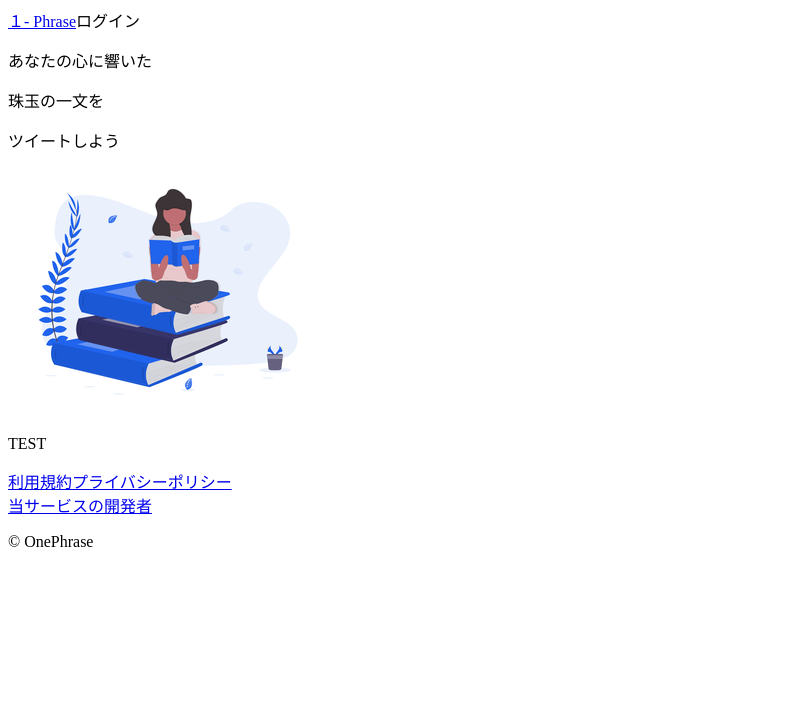
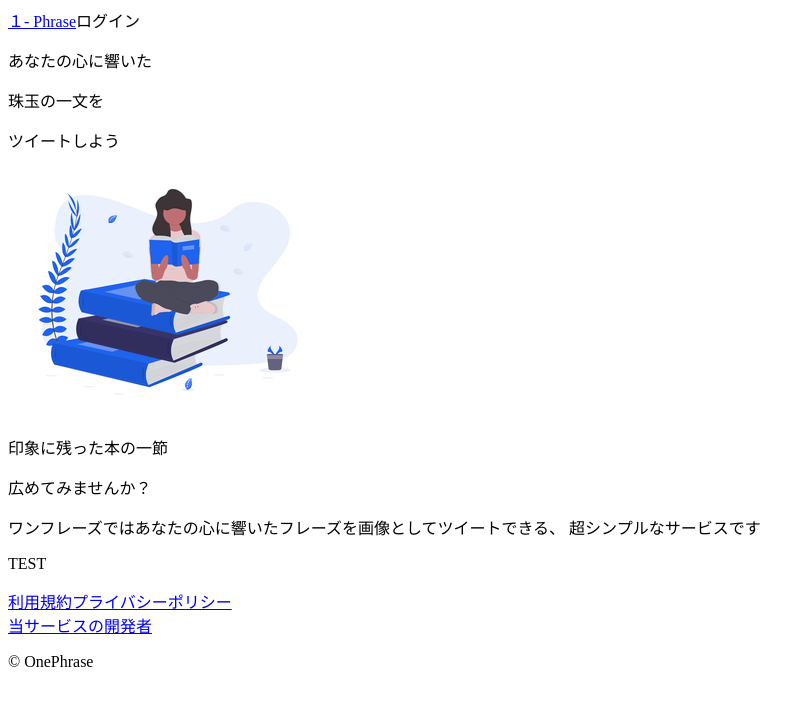
Before and after one commit to welove-t/one-phrase, a Next.js app: page / in a window 1280 px wide. Shown: the top 706 px of the page, without its empty margins (0-811 px from the left). Built offline with nearby package versions, Linux system fonts and the light colour scheme.

Commit message:
💄 LPのFeature作成

```diff
--- /dev/null
+++ b/src/components/lp/Features.tsx
@@ -0,0 +1,16 @@
+import React from 'react';
+
+const Features = () => {
+  return (
+    <div className="container pt-8">
+      <p className="text-3xl font-semibold">印象に残った本の一節</p>
+      <p className="text-3xl font-semibold">広めてみませんか？</p>
+      <p className="pt-4">
+        ワンフレーズではあなたの心に響いたフレーズを画像としてツイートできる、
+        超シンプルなサービスです
+      </p>
+    </div>
+  );
+};
+
+export default Features;
--- a/src/pages/index.tsx
+++ b/src/pages/index.tsx
@@ -1,4 +1,5 @@
 import Header from '../components/Header';
+import Features from '../components/lp/Features';
 import Hero from '../components/lp/Hero';
 
 const Home = () => {
@@ -6,6 +7,7 @@ const Home = () => {
     <>
       <Header />
       <Hero />
+      <Features />
       <p className="text-red-500 text-2xl">TEST</p>
     </>
   );
```
